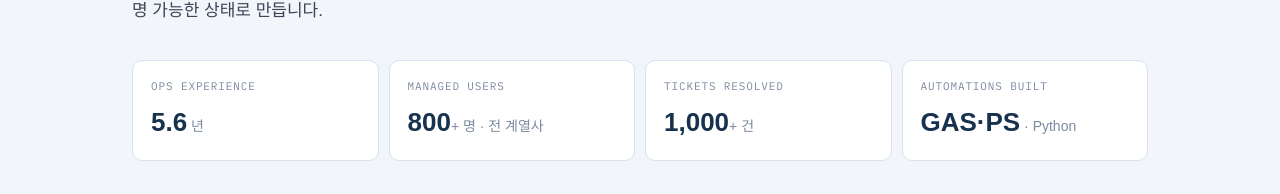
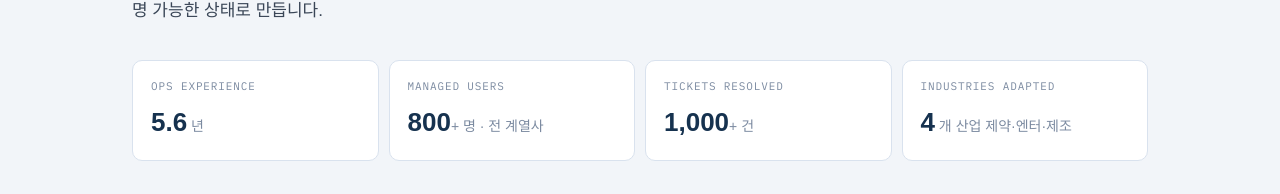
Before and after one commit to MoeL1729/portfolio01, a plain HTML site: page index.html in a window 1280 px wide. Shown: the part 345-539 px from the top of the page. Drawn offline with Linux system fonts and the light colour scheme; a web font is replaced by a local one.

Commit message:
Update index.html

```diff
--- a/index.html
+++ b/index.html
@@ -106,7 +106,7 @@ footer .contact{font-family:var(--mono);font-size:14px;color:var(--ink);margin-t
     <div class="stat"><div class="k">Ops Experience</div><div class="v">5.6<small> 년</small></div></div>
     <div class="stat"><div class="k">Managed Users</div><div class="v">800<small>+ 명 · 전 계열사</small></div></div>
     <div class="stat"><div class="k">Tickets Resolved</div><div class="v">1,000<small>+ 건</small></div></div>
-    <div class="stat"><div class="k">Automations Built</div><div class="v">GAS·PS<small> · Python</small></div></div>
+    <div class="stat"><div class="k">Industries Adapted</div><div class="v">4<small> 개 산업 제약·엔터·제조</small></div></div>
   </div>
 </div></header>
 
```
